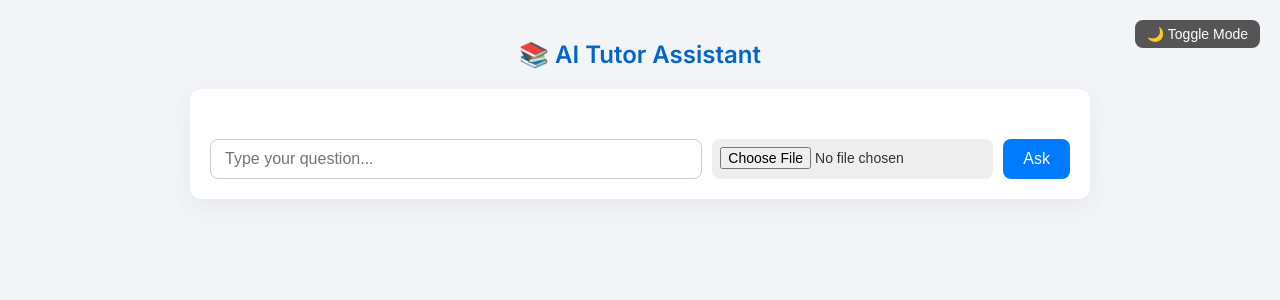
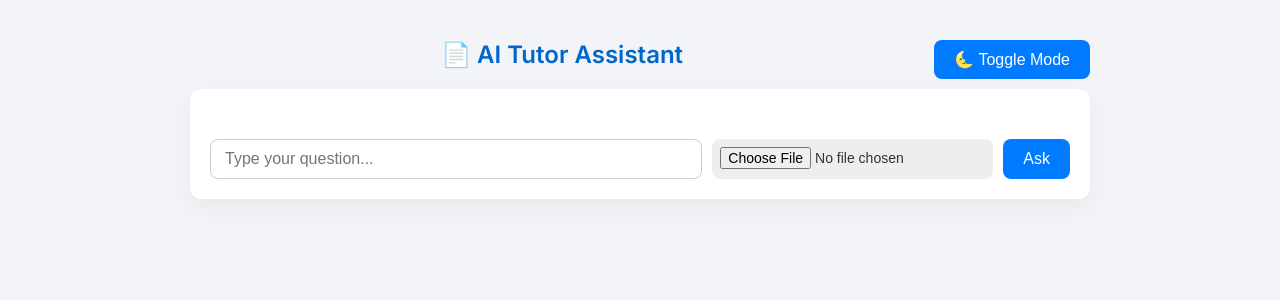
Before and after one commit to csatindia2013/aitutor, a Flask app: page / in a window 1280 px wide. Shown: the top 300 px of the page. Run offline with Flask 3, Linux system fonts and the light colour scheme.

Commit message:
Update chat.html

```diff
--- a/templates/chat.html
+++ b/templates/chat.html
@@ -6,17 +6,26 @@
   <title>🧠 AI Tutor Chat</title>
   <link href="https://fonts.googleapis.com/css2?family=Inter:wght@400;600&display=swap" rel="stylesheet">
   <style>
+    :root {
+      --bg-light: #f2f4f8;
+      --bg-dark: #121212;
+      --text-light: #333;
+      --text-dark: #eee;
+      --user-msg-bg: #dcf8c6;
+      --ai-msg-bg: #f1f0f0;
+      --card-bg-dark: #2a2a2a;
+    }
     body {
       font-family: 'Inter', sans-serif;
-      background: #f2f4f8;
       margin: 0;
       padding: 20px;
-      color: #333;
+      background: var(--bg-light);
+      color: var(--text-light);
       transition: background 0.3s, color 0.3s;
     }
-    body.dark-mode {
-      background: #181a1b;
-      color: #ddd;
+    .dark body {
+      background: var(--bg-dark);
+      color: var(--text-dark);
     }
     .container {
       max-width: 900px;
@@ -103,59 +108,23 @@
     button:hover {
       background: #0056b3;
     }
-    .actions {
+    .dark-toggle {
+      float: right;
+      margin-bottom: 20px;
+    }
+    .response-btns {
       margin-top: 10px;
     }
-    .actions form {
-      display: inline;
-    }
-    .actions button {
-      font-size: 14px;
+    .response-btns button {
       margin-right: 10px;
-      background: #666;
-    }
-
-    .toggle-mode {
-      position: absolute;
-      right: 20px;
-      top: 20px;
-      font-size: 14px;
-      background: #555;
-      color: #fff;
-      border: none;
-      padding: 6px 12px;
-      border-radius: 8px;
-      cursor: pointer;
-    }
-    .toggle-mode:hover {
-      background: #333;
-    }
-
-    .ai-response::after {
-      content: "|";
-      animation: blink 1s infinite;
-      color: #999;
-      margin-left: 3px;
-    }
-    @keyframes blink {
-      0%, 100% { opacity: 0; }
-      50% { opacity: 1; }
-    }
-    @media (max-width: 600px) {
-      input[type="text"] {
-        width: 100%;
-      }
     }
   </style>
   <script src="https://polyfill.io/v3/polyfill.min.js?features=es6"></script>
-  <script id="MathJax-script" async
-    src="https://cdn.jsdelivr.net/npm/mathjax@3/es5/tex-mml-chtml.js">
-  </script>
+  <script id="MathJax-script" async src="https://cdn.jsdelivr.net/npm/mathjax@3/es5/tex-mml-chtml.js"></script>
 </head>
 <body>
   <div class="container">
-    <button class="toggle-mode" onclick="toggleDarkMode()">🌙 Toggle Mode</button>
-    <h2>📚 AI Tutor Assistant</h2>
+    <h2>📄 AI Tutor Assistant <button class="dark-toggle" onclick="toggleMode()">🌜 Toggle Mode</button></h2>
     <div class="chat">
       {% for message in conversation %}
         {% if message.role == 'user' %}
@@ -197,31 +166,25 @@
 
   <script>
     const sleep = ms => new Promise(resolve => setTimeout(resolve, ms));
-
     async function animateText() {
       const elements = document.querySelectorAll(".ai-response");
       for (const el of elements) {
         if (el.innerHTML.trim()) continue;
-
         const fullText = JSON.parse(el.dataset.response);
         const words = fullText.split(" ");
         let html = "";
-
         for (let word of words) {
           html += word + " ";
           el.innerHTML = html;
           await sleep(35);
         }
-
         MathJax.typeset();
       }
     }
-
-    function toggleDarkMode() {
-      document.body.classList.toggle("dark-mode");
+    window.onload = animateText;
+    function toggleMode() {
+      document.documentElement.classList.toggle('dark');
     }
-
-    window.onload = animateText;
   </script>
 </body>
 </html>
```
Also changed, not shown: other parts of templates/chat.html (+13 -17 lines).
